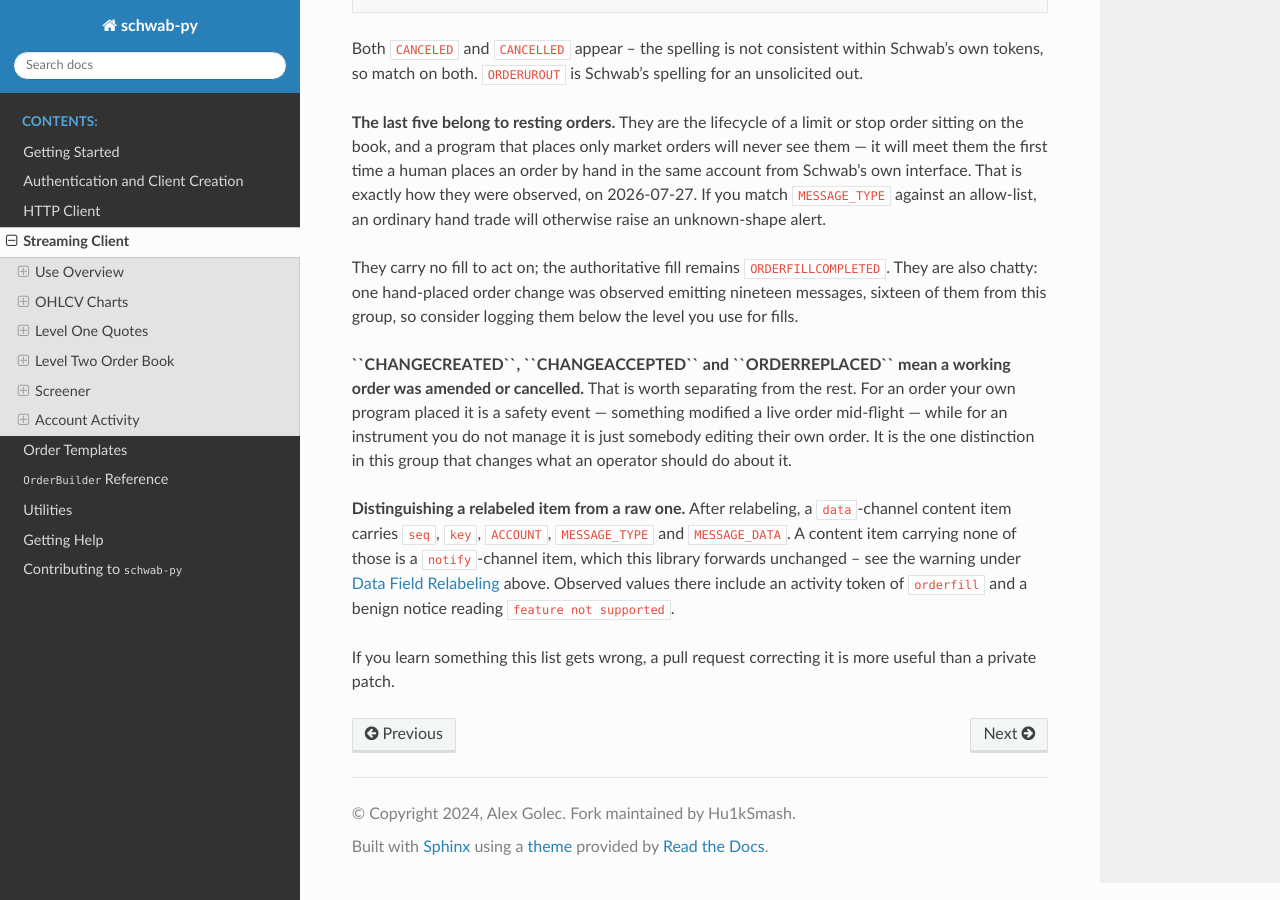
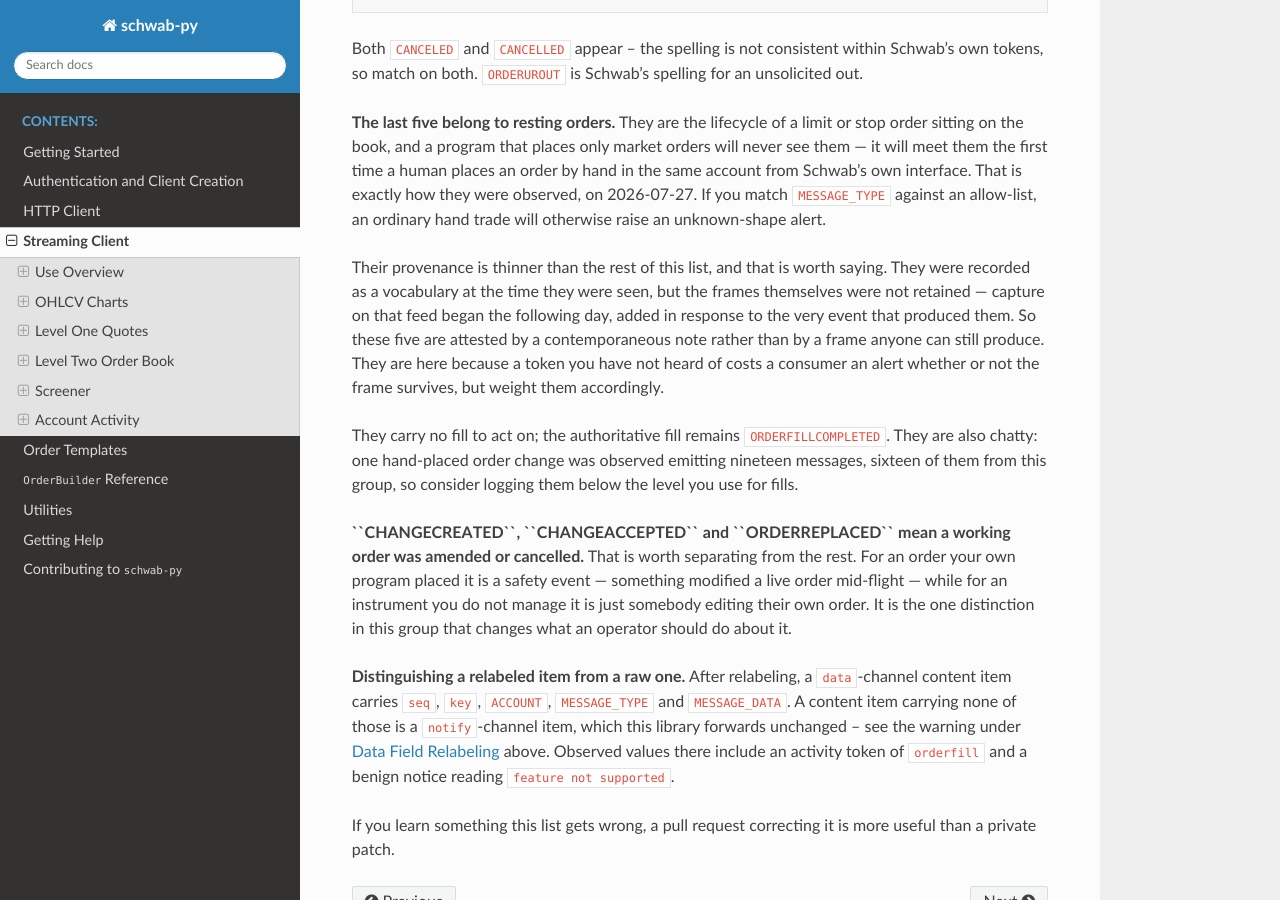
Before and after one commit to Hu1kSmash/schwab-py, a Sphinx documentation site: the page built from docs/streaming.rst, in a window 1280 px wide and 900 px high, scrolled down 19638 px. Built offline with Sphinx 7.4.7 and the Read the Docs theme 3.1.0, drawn with Linux system fonts in a browser that asks for light colours.

Commit message:
Say how the five resting-order tokens are attested
They were recorded as a vocabulary when they were seen; the frames were not
retained, because capture on that feed began the day after the event which
produced them -- added in response to it. A reader building an allow-list
should know these five rest on a contemporaneous note rather than on a frame
anyone can still produce, which is a weaker footing than the rest of the list
even though the list is already labelled an observation log.

```diff
--- a/docs/streaming.rst
+++ b/docs/streaming.rst
@@ -804,6 +804,14 @@ by hand in the same account from Schwab's own interface. That is exactly how
 they were observed, on 2026-07-27. If you match ``MESSAGE_TYPE`` against an
 allow-list, an ordinary hand trade will otherwise raise an unknown-shape alert.
 
+Their provenance is thinner than the rest of this list, and that is worth
+saying. They were recorded as a vocabulary at the time they were seen, but the
+frames themselves were not retained --- capture on that feed began the following
+day, added in response to the very event that produced them. So these five are
+attested by a contemporaneous note rather than by a frame anyone can still
+produce. They are here because a token you have not heard of costs a consumer an
+alert whether or not the frame survives, but weight them accordingly.
+
 They carry no fill to act on; the authoritative fill remains
 ``ORDERFILLCOMPLETED``. They are also chatty: one hand-placed order change was
 observed emitting nineteen messages, sixteen of them from this group, so
```
